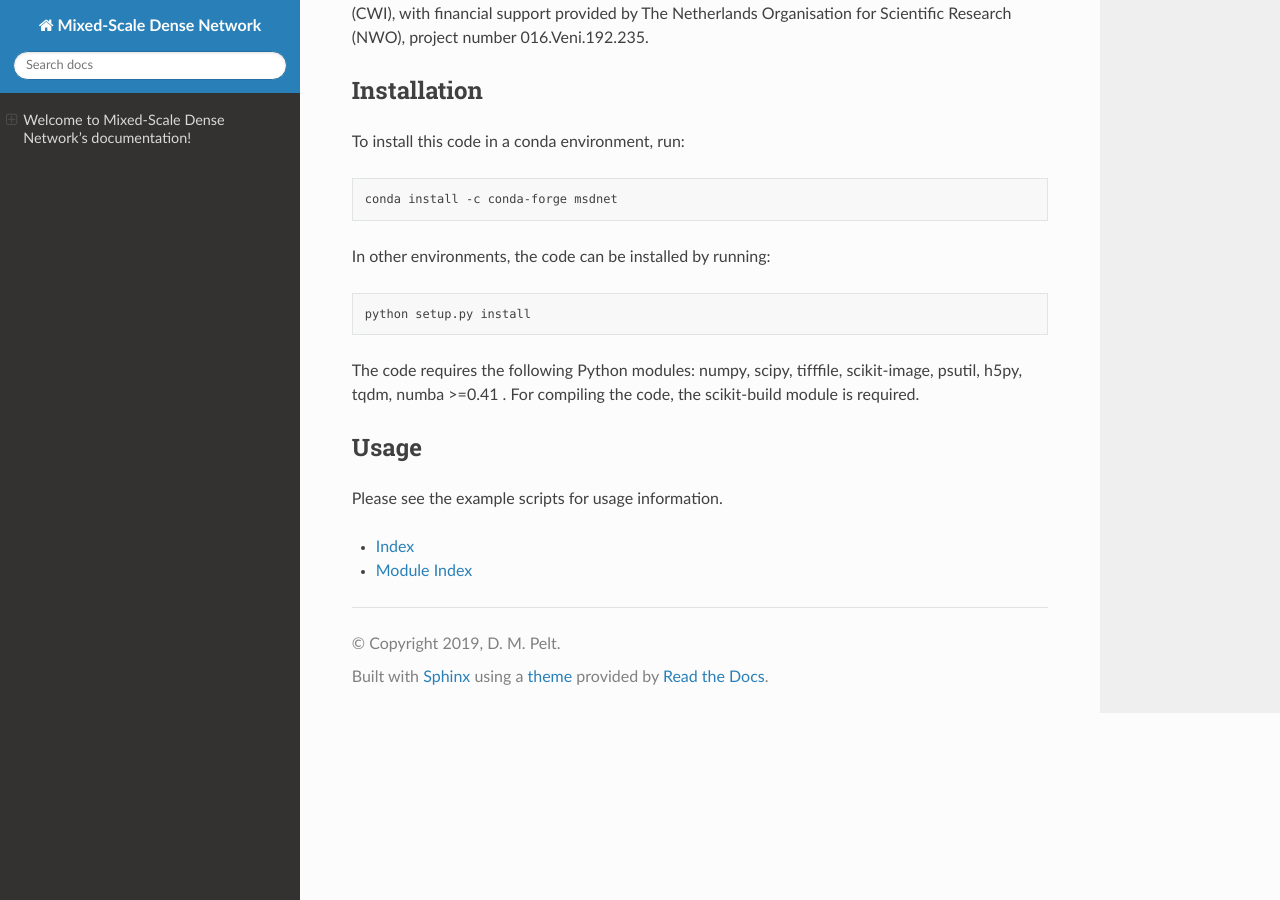
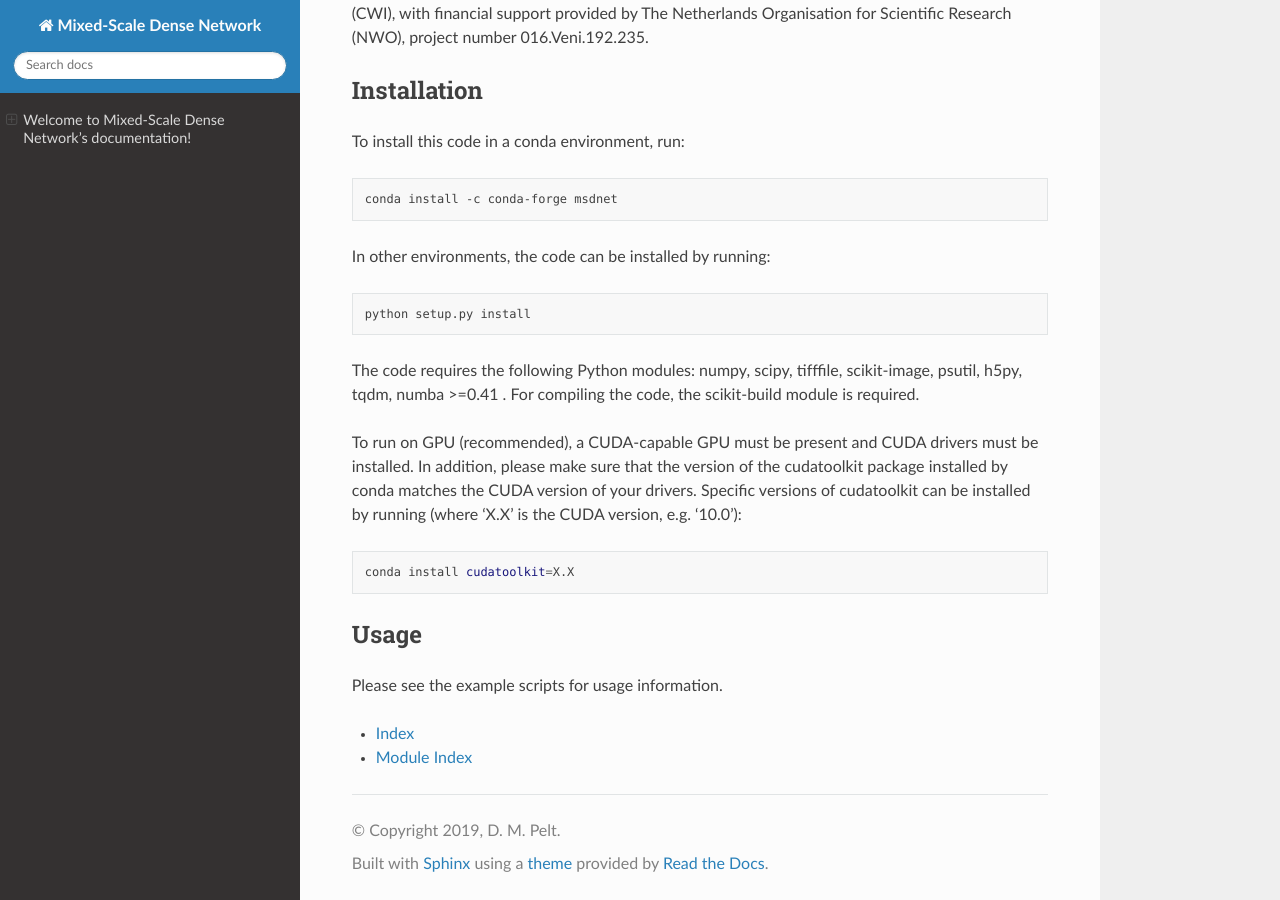
Before and after one commit to dmpelt/msdnet, a Sphinx documentation site: the page built from docs/index.rst, in a window 1280 px wide and 900 px high, scrolled down 791 px. Built offline with Sphinx 7.4.7 and the Read the Docs theme 2.0.0, drawn with Linux system fonts in a browser that asks for light colours; formulas are drawn with MathJax 3; pages that are not in the unit, such as notebooks, are missing from menus; the version number could not be read and is left out.

Commit message:
Add cudatoolkit package version information to readmes

```diff
--- a/docs/index.rst
+++ b/docs/index.rst
@@ -56,6 +56,16 @@ In other environments, the code can be installed by running:
 The code requires the following Python modules: numpy, scipy, tifffile, scikit-image, psutil, h5py, tqdm, numba >=0.41 .
 For compiling the code, the scikit-build module is required.
 
+To run on GPU (recommended), a CUDA-capable GPU must be present and CUDA drivers must be installed. In addition, please make
+sure that the version of the cudatoolkit package installed by conda matches the CUDA version of your drivers. Specific versions
+of cudatoolkit can be installed by running (where 'X.X' is the CUDA version, e.g. '10.0'):
+
+.. code-block:: bash
+
+
+    conda install cudatoolkit=X.X
+
+
 Usage
 -----
 
```
Also changed, not shown: README.md (+9 -0 lines).
